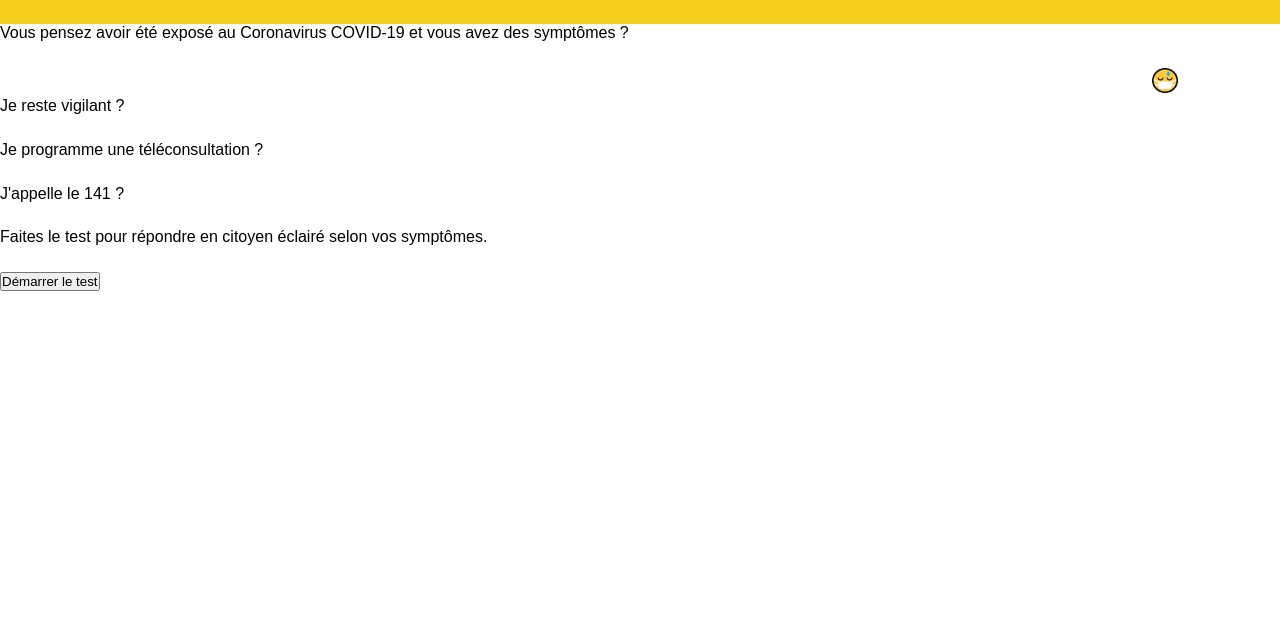
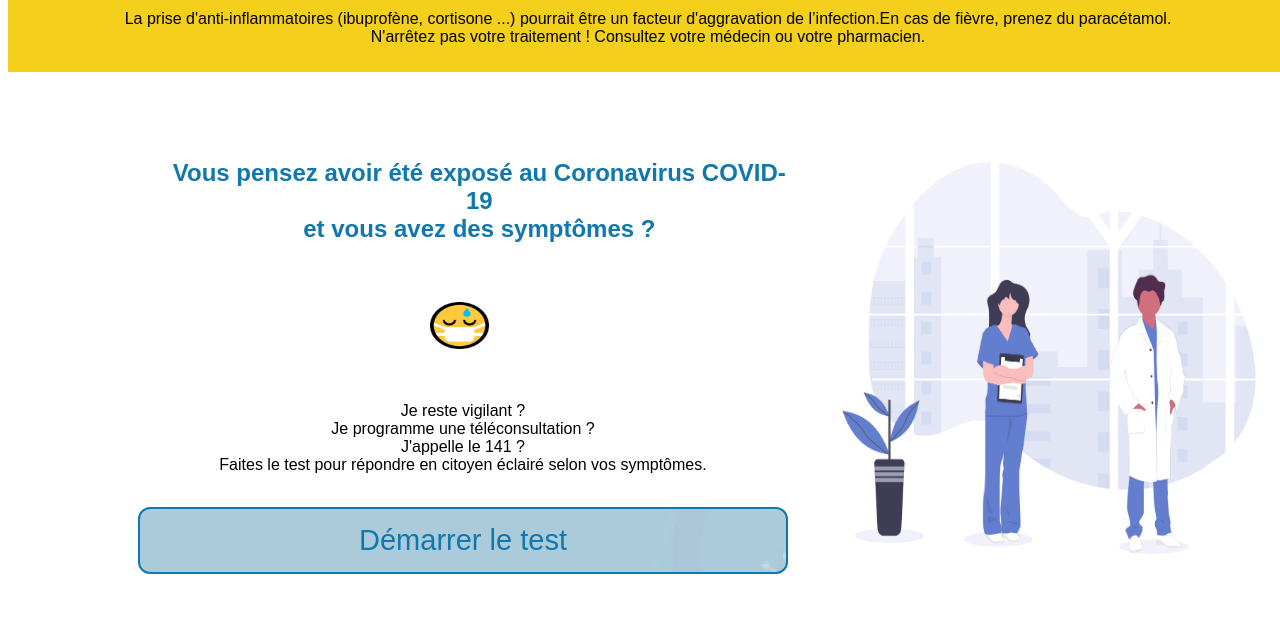
Before and after one commit to Zineb112/Corona-project, a website: page Starter-file/app/index.html in a window 1280 px wide. Shown: the part 177-800 px from the top of the page. Drawn offline with nearby package versions, Linux system fonts and the light colour scheme.

Commit message:
Vous pensez  part

```diff
--- a/Starter-file/app/index.html
+++ b/Starter-file/app/index.html
@@ -33,8 +33,8 @@
         <img src="image/img2.png">
       </nav>
 
-      <div class="infos">
-        <div class="infos__titre">
+      <div class="info">
+        <div class="info__titre">
           <h1>LA DERNIÈRE INFO MÉDICALE</h1>
         </div>
         <div class="text">
@@ -43,15 +43,19 @@
 
         </div>
       </div>
-      <div class="pensez">
+ <div class="pensez">
         <div class="pensez__infor">
-          <p class="titre">Vous pensez avoir été exposé au Coronavirus COVID-19 et vous avez des symptômes ?</p>
-          <img src="image/1f637.png">
-          <p class="que">Je reste vigilant ?</p>
-          <p class="que">Je programme une téléconsultation ?</p>
-          <p class="que">J'appelle le 141 ?</p>
-          <p class="que">Faites le test pour répondre en citoyen éclairé selon vos symptômes.</p>
+          <h1 class="text2">Vous pensez avoir été exposé au Coronavirus COVID-19<br> et vous avez des symptômes ?</h1>
+          <img class="icon" src="image/1f637.png">
+          <p class="text3">Je reste vigilant ?<br>
+          Je programme une téléconsultation ?<br>
+          J'appelle le 141 ?<br>
+          Faites le test pour répondre en citoyen éclairé selon vos symptômes.</p>
           <button>Démarrer le test</button>
+        </div>
+        <div class="pensez__image">
+            <img class="pen" src="image/undraw_doctors_hwty.png">
+            </div>
         </div>
     </section>
 
--- a/Starter-file/app/sass/style.scss
+++ b/Starter-file/app/sass/style.scss
@@ -1,12 +1,6 @@
-*,
-*::after,
-*::before {
-  margin: 0;
-  padding: 0;
-  box-sizing: border-box;
-}
-body
-{
+
+body{
+  width: 100%;
   font-family: Arial, Helvetica, sans-serif;
 }
 
@@ -16,6 +10,7 @@ $color-ciel:#96C5DC;
 $color-gray:#e9ecef;
 $color-green:#369D53;
 $color-font:#7F7F7F;
+$color-black:#000000;
 
 
 
@@ -51,6 +46,13 @@ li{
 .First{
   margin-left: 70%;
 }
+a{
+  text-decoration: none;
+  color: black;
+
+
+
+}
 
 img{
   width: 2%;
@@ -66,7 +68,7 @@ img{
 
 
 
-.infos{
+.info{
   background-color:$color-yellow;
   text-align: center;
 }
@@ -75,8 +77,59 @@ h1{
   padding-top: 2%;
   padding-bottom: 1%;
   color: $color-blue;
+
 }
 
 p{
   padding-bottom: 2%;
 }
+
+
+.text2{
+  margin-left: 5%;
+  text-align: center;
+
+}
+
+.pensez
+{
+    display: flex;
+    padding-left: 10%;
+    padding-top: 3%;
+}
+.pen{
+  height: 100%;
+  width: 100%;
+  margin-left: 2%;
+  margin-top: 0%;
+
+}
+
+.text3{
+  text-align: center;
+  font-size: 100%;
+}
+
+button{
+  background-image: url(../image/bar-17.png);
+
+  border: $color-blue;
+  padding: 15px 32px;
+  text-align: center;
+  color: $color-blue;
+  text-decoration: none;
+  border: 2px solid $color-blue;
+  border-radius: 12px;
+  font-size: 29px;
+  margin: 4px 2px;
+  width: 650px;
+
+}
+
+.icon{
+  width: 9%;
+  height: 10%;
+  margin-left: 45%;
+  margin-top: 5%;
+  margin-bottom: 5%;
+}
```
Also changed, not shown: Starter-file/app/css/style.css.
